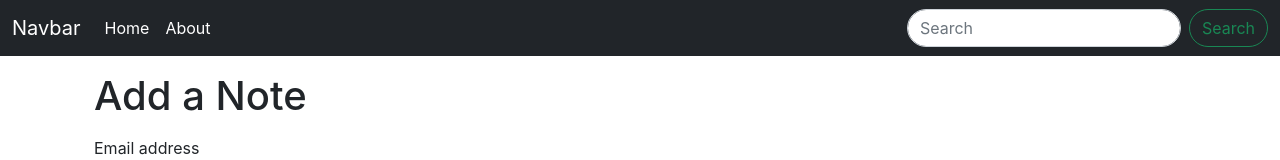
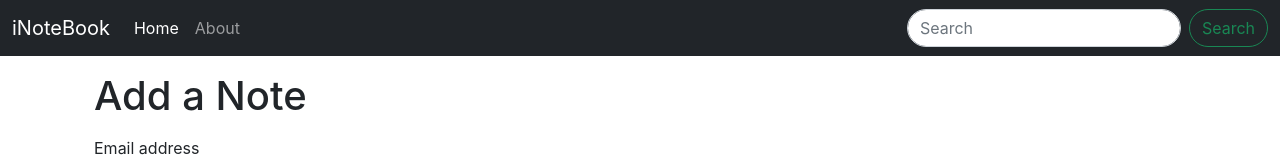
Before and after one commit to arpitv970/iNotebook, a React (Create React App) app: page / in a window 1280 px wide. Shown: the top 160 px of the page. Built offline with nearby package versions, Linux system fonts and the light colour scheme.

Commit message:
Added active to currently viewed page

```diff
--- a/src/components/Navbar.js
+++ b/src/components/Navbar.js
@@ -1,21 +1,25 @@
-import React from 'react'
-import { Link } from "react-router-dom";
+import React, { useEffect } from 'react'
+import { Link, useLocation } from "react-router-dom";
 
 const Navbar = () => {
+  let location = useLocation();
+  useEffect(() => {
+    console.log(location.pathname);
+  }, [location]);
     return (
         <nav className="navbar navbar-expand-lg navbar-dark bg-dark">
   <div className="container-fluid">
-    <Link className="navbar-brand" to="/">Navbar</Link>
+    <Link className="navbar-brand" to="/">iNoteBook</Link>
     <button className="navbar-toggler" type="button" data-bs-toggle="collapse" data-bs-target="#navbarSupportedContent" aria-controls="navbarSupportedContent" aria-expanded="false" aria-label="Toggle navigation">
       <span className="navbar-toggler-icon"></span>
     </button>
     <div className="collapse navbar-collapse" id="navbarSupportedContent">
       <ul className="navbar-nav me-auto mb-2 mb-lg-0">
         <li className="nav-item">
-          <Link className="nav-link active" aria-current="page" to="/">Home</Link>
+          <Link className={`nav-link ${location.pathname==="/"? "active": ""}`} aria-current="page" to="/">Home</Link>
         </li>
         <li className="nav-item">
-          <Link className="nav-link active" aria-current="page" to="/about">About</Link>
+          <Link className={`nav-link ${location.pathname==="/about"? "active": ""}`} aria-current="page" to="/about">About</Link>
         </li>
       </ul>
       <form className="d-flex">
```
